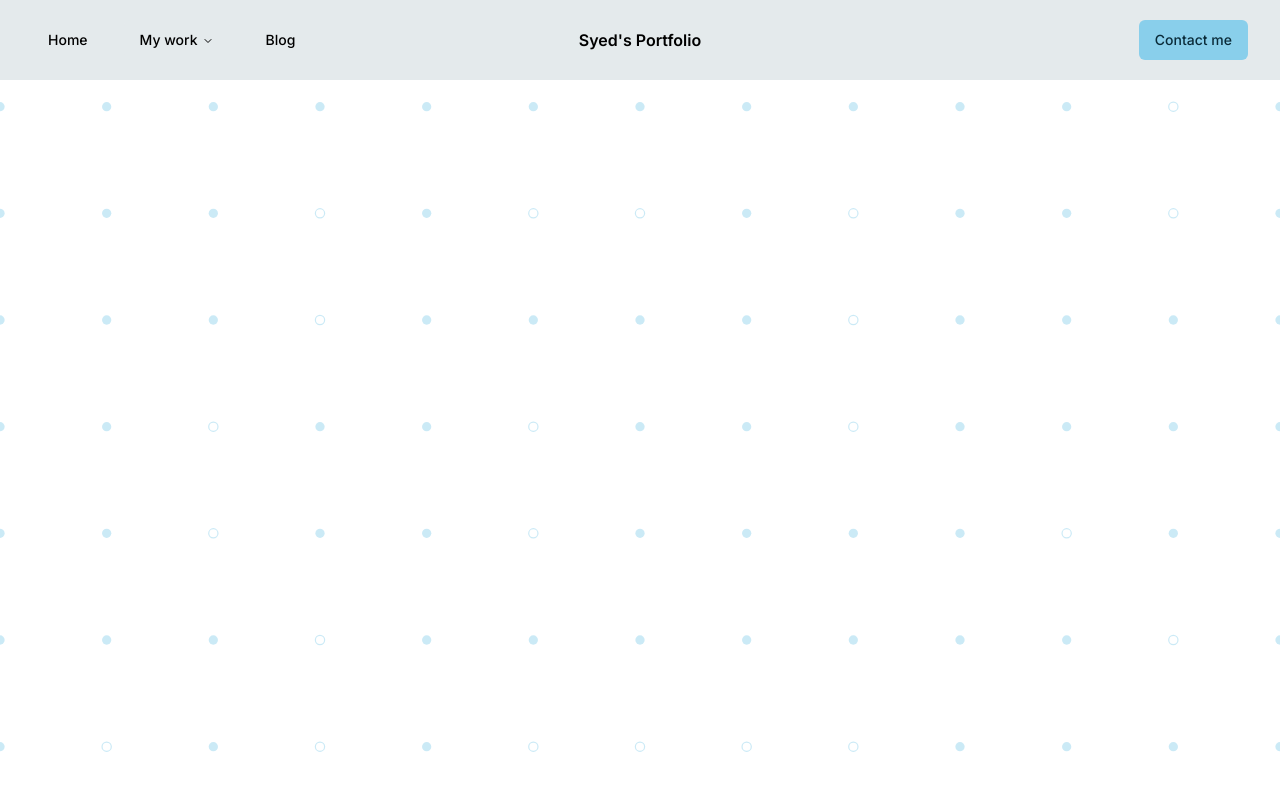
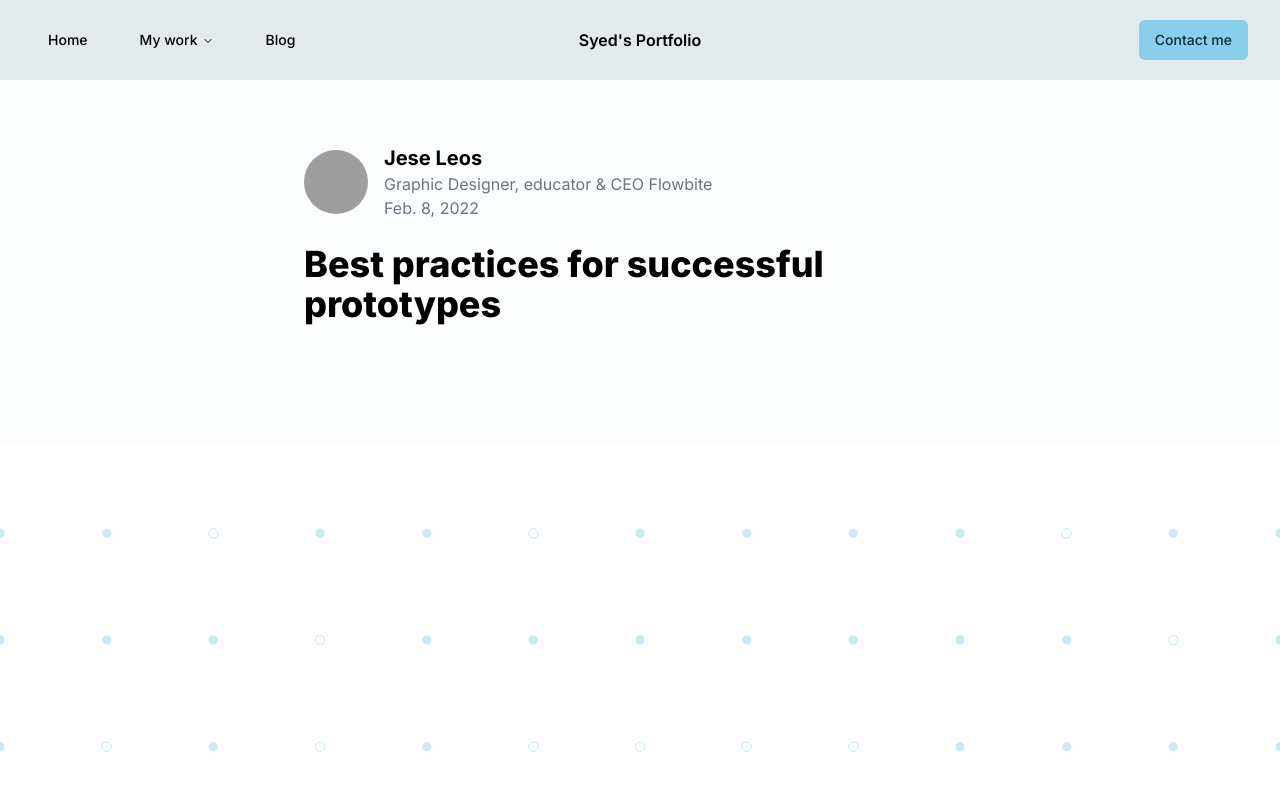
Before and after one commit to Syed-Ahmed02/portfolio, a Next.js app: page /1/1 in a window 1280 px wide. Shown: the top 790 px of the page. Built offline with nearby package versions, Linux system fonts and the light colour scheme; grey boxes are pictures that could not be loaded.

Commit message:
added blog section of webiste

```diff
--- a/src/app/(app)/[blog]/[id]/page.tsx
+++ b/src/app/(app)/[blog]/[id]/page.tsx
@@ -1,9 +1,27 @@
 import React from 'react'
 
-const page = () => {
+export default function Page({ params }: { params: { id: string } }) {
   return (
-    <div>page</div>
+    <div className='w-full py-20'>
+      <main className="container bg-background pt-8 pb-16 lg:pt-16 lg:pb-24   antialiased">
+        <div className="flex justify-between px-4 mx-auto max-w-screen-xl ">
+          <article className="mx-auto w-full max-w-2xl format format-sm sm:format-base lg:format-lg format-blue dark:format-invert">
+            <header className="mb-4 lg:mb-6 not-format">
+              <address className="flex items-center mb-6 not-italic">
+                <div className="inline-flex items-center mr-3 text-sm  dark:text-white">
+                  <img className="mr-4 w-16 h-16 rounded-full" src="https://flowbite.com/docs/images/people/profile-picture-2.jpg" alt="Jese Leos"/>
+                    <div>
+                      <a href="#" rel="author" className="text-xl font-bold text-neutral dark:text-white">Jese Leos</a>
+                      <p className="text-base text-gray-500 dark:text-gray-400">Graphic Designer, educator & CEO Flowbite</p>
+                      <p className="text-base text-gray-500 dark:text-gray-400"><time title="February 8th, 2022">Feb. 8, 2022</time></p>
+                    </div>
+                </div>
+              </address>
+              <h1 className="mb-4 text-3xl font-extrabold leading-tight text- lg:mb-6 lg:text-4xl dark:text-white">Best practices for successful prototypes</h1>
+            </header>
+          </article>
+        </div>
+        </main>
+    </div>
   )
 }
-
-export default page
```
